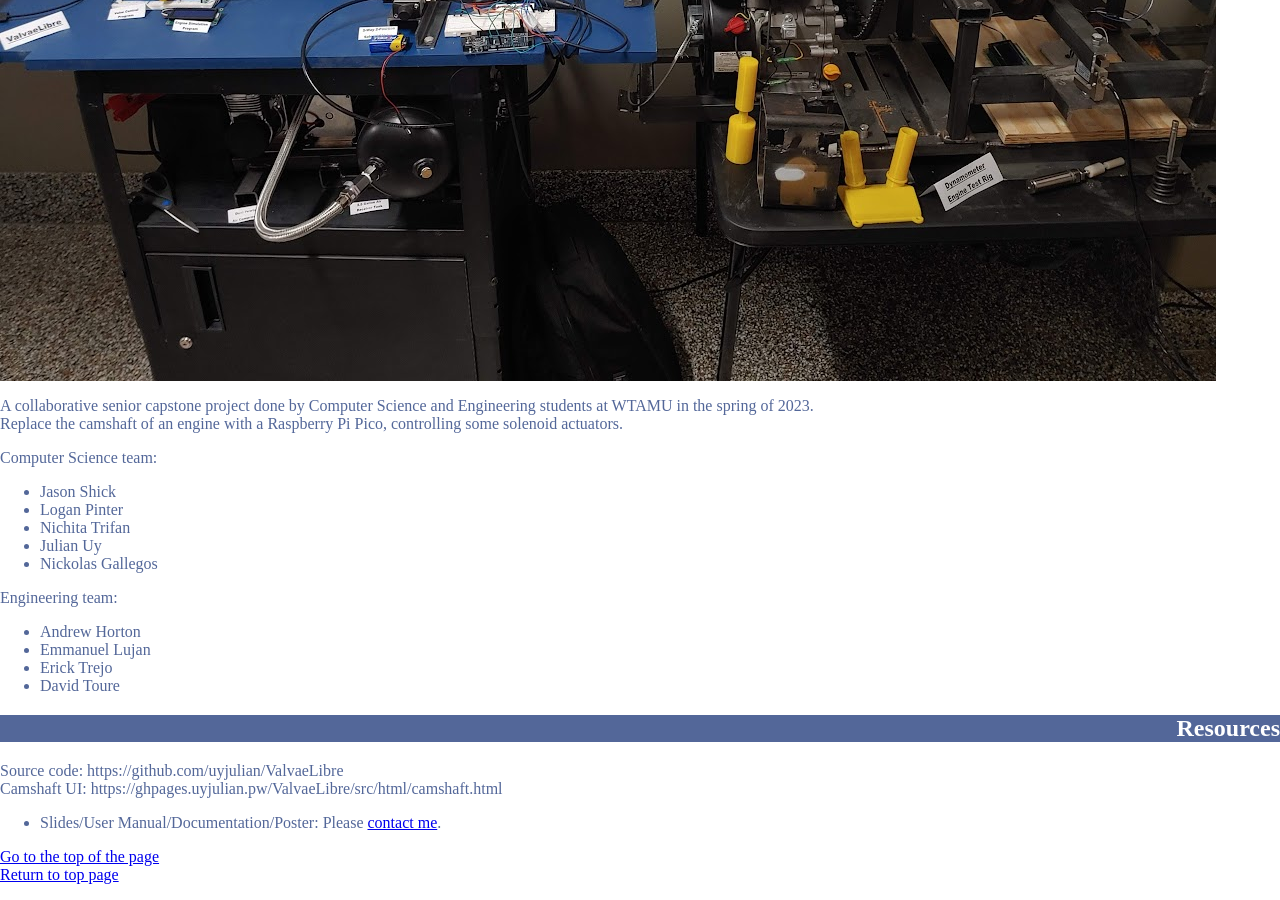
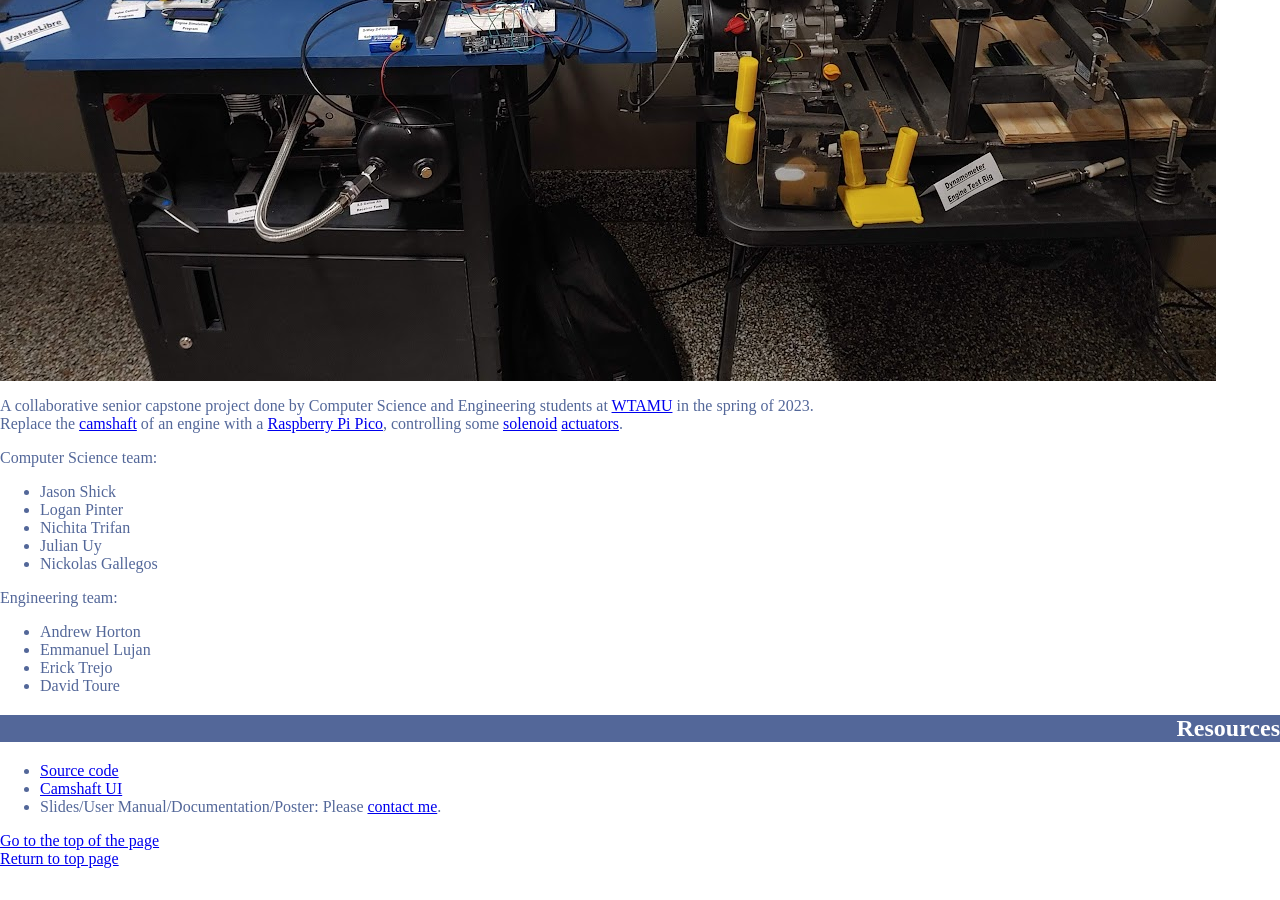
Before and after one commit to uyjulian/ValvaeLibre, a Jekyll site: the page built from docs/index.md, in a window 1280 px wide and 900 px high, scrolled down 578 px. Built offline with Jekyll 4.4.1, drawn with Linux system fonts in a browser that asks for light colours.

Commit message:
Linkify web

```diff
--- a/docs/index.md
+++ b/docs/index.md
@@ -5,8 +5,8 @@ title: ValvaeLibre
 
 ![Screenshot](./assets/img/valvaelibre_mechanical.jpg)
 
-A collaborative senior capstone project done by Computer Science and Engineering students at WTAMU in the spring of 2023.
-Replace the camshaft of an engine with a Raspberry Pi Pico, controlling some solenoid actuators.
+A collaborative senior capstone project done by Computer Science and Engineering students at [WTAMU](https://www.wtamu.edu/) in the spring of 2023.
+Replace the [camshaft](https://en.wikipedia.org/wiki/Camshaft) of an engine with a [Raspberry Pi Pico](https://www.raspberrypi.com/products/raspberry-pi-pico/), controlling some [solenoid](https://en.wikipedia.org/wiki/Solenoid) [actuators](https://en.wikipedia.org/wiki/Actuator).
 
 Computer Science team:
 * Jason Shick
@@ -23,8 +23,8 @@ Engineering team:
 
 ## Resources
 
-Source code: https://github.com/uyjulian/ValvaeLibre
-Camshaft UI: https://ghpages.uyjulian.pw/ValvaeLibre/src/html/camshaft.html
+* [Source code](https://github.com/uyjulian/ValvaeLibre)
+* [Camshaft UI](https://ghpages.uyjulian.pw/ValvaeLibre/src/html/camshaft.html)
 * Slides/User Manual/Documentation/Poster: Please [contact me](https://googlesite.uyjulian.pw/cm).
 
 [Go to the top of the page](#)
```
